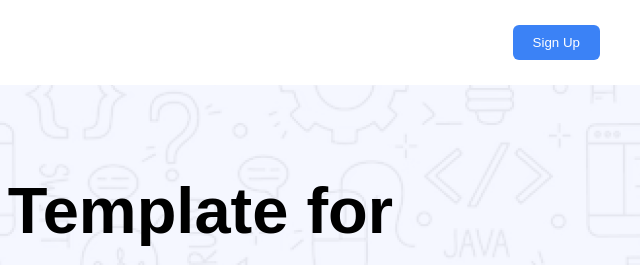
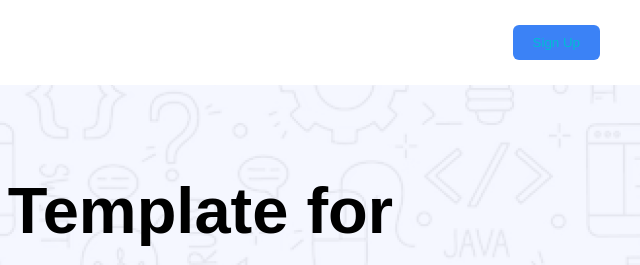
Before and after one commit to Tanzeem74/Assignment-1, a plain HTML site: page index.html in a window 1280 px wide. In both pictures the pointer is over the button "Sign Up". Shown: the top 265 px of the page, 640-1280 px from the left. Drawn offline with Linux system fonts and the light colour scheme.

Commit message:
fifth commit

```diff
--- a/Styles/style.css
+++ b/Styles/style.css
@@ -221,6 +221,10 @@ body {
     font-weight: 500;
 }
 
+button:hover {
+    color: #00bcd4;
+}
+
 .footer-links a:hover {
     color: #00bcd4;
 }
```
